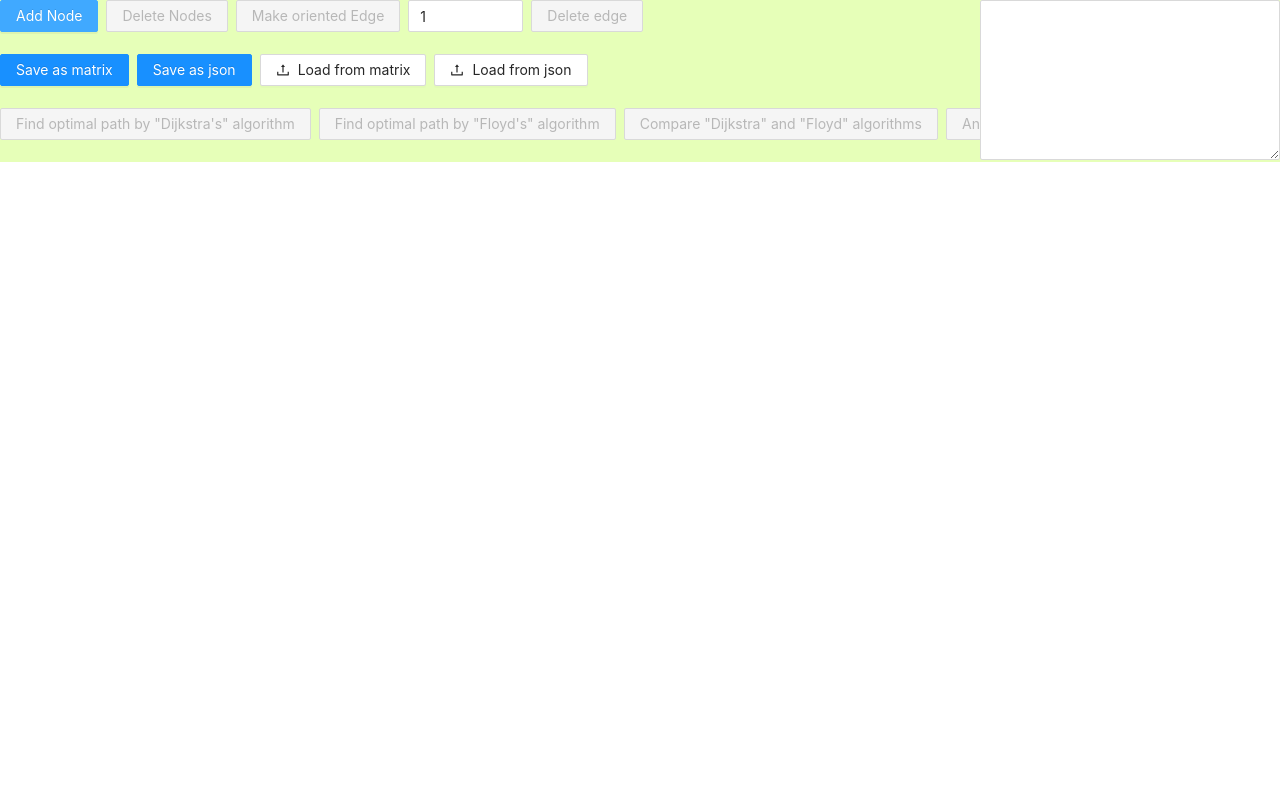
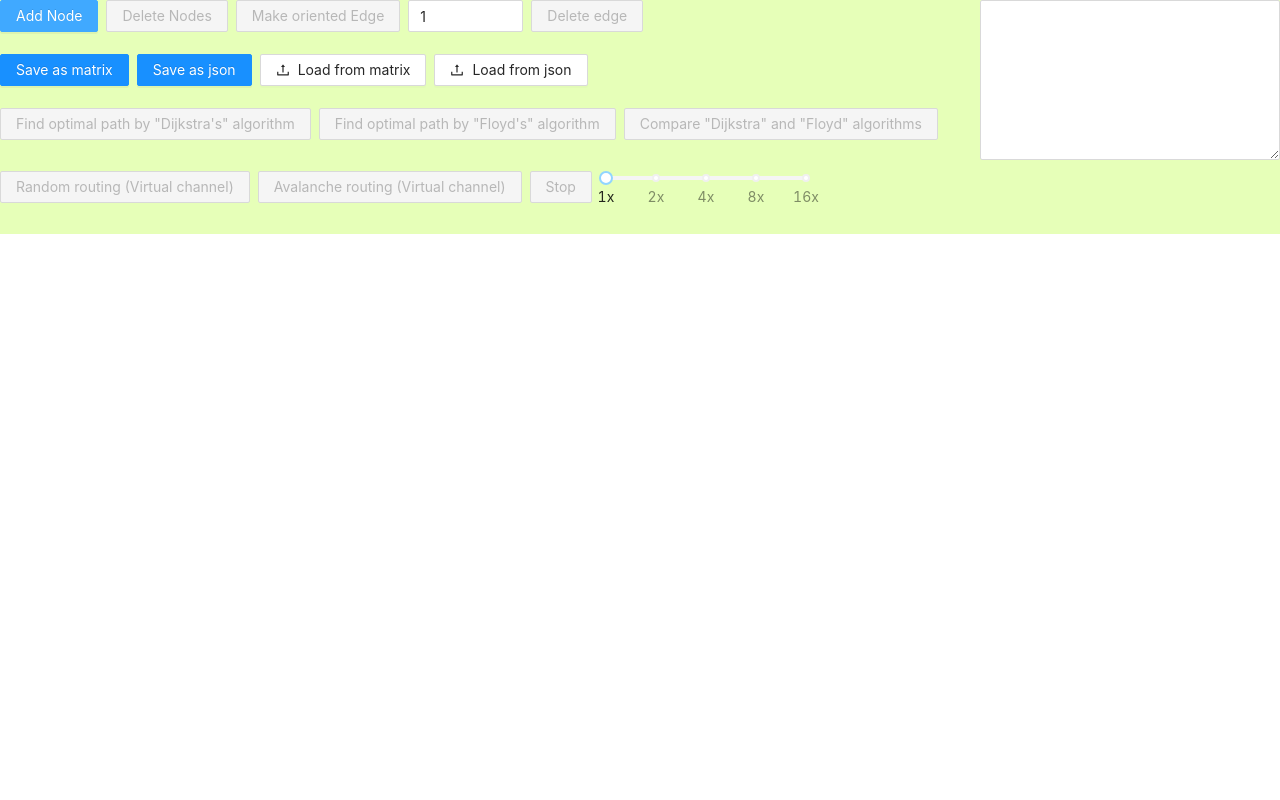
Before and after one commit to FriMay/graph-editor, a React (Create React App) app: page / in a window 1280 px wide. Shown: the top 800 px of the page. Built offline with nearby package versions, Linux system fonts and the light colour scheme.

Commit message:
Avalanche and Random routing animation added

```diff
--- a/src/App.js
+++ b/src/App.js
@@ -2,7 +2,21 @@ import './App.css';
 import ReactFlow, {ArrowHeadType} from 'react-flow-renderer';
 import {useState} from "react";
 import NodeComponent from "./domains/NodeComponent";
-import {message, notification, Button, InputNumber, Space, Upload, Input, Modal, Divider, Card, Col, Row} from 'antd';
+import {
+    message,
+    notification,
+    Button,
+    InputNumber,
+    Space,
+    Upload,
+    Input,
+    Modal,
+    Divider,
+    Card,
+    Col,
+    Row,
+    Slider
+} from 'antd';
 import 'antd/dist/antd.css';
 import {UploadOutlined} from '@ant-design/icons';
 import calculateDijkstra, {calculateAll} from "./domains/DijkstraAlgorithm";
@@ -56,11 +70,11 @@ function createEdge(edge, isOriented, isShowPath) {
     };
 }
 
-function getOutputStruct(state) {
+function getOutputStruct(state, isAnimation) {
 
     const elements = [];
 
-    let isShowPath = state.edges.find(a => a.isPath) !== undefined;
+    let isShowPath = state.edges.find(a => a.isPath) !== undefined || isAnimation;
 
     for (const i in state.nodes) {
 
@@ -77,10 +91,10 @@ function getOutputStruct(state) {
 
         if (state.nodes[i].isAnimate) {
             state.nodes[i].style = pathNodeStyle;
-        }
-
+        } else {
             if (state.nodes[i].selectedAt) {
                 state.nodes[i].style = selectedNodeStyle;
+            }
         }
 
         elements.push(state.nodes[i]);
@@ -111,62 +125,6 @@ function getOutputStruct(state) {
 
 let nextNodeId = 1;
 let userX = 0, userY = 0, userScale = 1;
-
-function getSelectNodes(state) {
-
-    const nodes = state.nodes;
-
-    const selected = [];
-
-    for (const i in nodes) {
-
-        if (nodes[i] && nodes[i].selectedAt) {
-            selected.push(nodes[i]);
-        }
-    }
-
-    selected.sort((a, b) => {
-
-        if (a.selectedAt > b.selectedAt) {
-            return 1;
-        }
-
-        return -1;
-    })
-
-    return selected;
-}
-
-function isBlock(state) {
-
-    let selected = getSelectNodes(state);
-
-    if (selected.length !== 2) {
-        return true;
-    }
-
-    for (let edge of state.edges) {
-
-        if ((edge.from === selected[0].id && edge.to === selected[1].id)
-            || (edge.from === selected[1].id && edge.to === selected[0].id)) {
-            return false;
-        }
-    }
-
-    return true;
-}
-
-function clearResults(state) {
-
-    state.edges.forEach(edge => {
-        edge.isPath = false;
-    });
-
-    for (let i in state.nodes) {
-        state.nodes[i].isPath = false;
-        state.nodes[i].isAnimate = false;
-    }
-}
 
 function getStateFromMatrix(currentState, text) {
 
@@ -281,6 +239,7 @@ function getTextPath(path) {
     return [edges, textPath];
 }
 
+let animationSpeed = 0;
 let isStop = false;
 function App() {
 
@@ -293,13 +252,71 @@ function App() {
     const [isModalVisible, setIsModalVisible] = useState(false);
     const [isAnimation, setIsAnimation] = useState(false);
 
-    const calculateByFunc = (func, markPrefix) => {
+    const getSelectNodes = () => {
+        const nodes = state.nodes;
 
-        const selectNodes = getSelectNodes(state);
+        const selected = [];
+
+        for (const i in nodes) {
+
+            if (nodes[i] && nodes[i].selectedAt) {
+                selected.push(nodes[i]);
+            }
+        }
+
+        selected.sort((a, b) => {
+
+            if (a.selectedAt > b.selectedAt) {
+                return 1;
+            }
+
+            return -1;
+        })
+
+        return selected;
+    }
+
+    const isBlock = () => {
+
+        let selected = getSelectNodes();
+
+        if (selected.length !== 2) {
+            return true;
+        }
+
+        for (let edge of state.edges) {
+
+            if ((edge.from === selected[0].id && edge.to === selected[1].id)
+                || (edge.from === selected[1].id && edge.to === selected[0].id)) {
+                return false;
+            }
+        }
+
+        return true;
+    }
+
+    const clearEdges = () => {
+        state.edges.forEach(edge => {
+            edge.isPath = false;
+        });
+    }
+
+    const clearResults = () => {
+
+        clearEdges();
+
+        for (let i in state.nodes) {
+            state.nodes[i].isPath = false;
+            state.nodes[i].isAnimate = false;
+        }
+    }
+
+    const calculateByFunc = (func, markPrefix, testCnt = 1000) => {
+
+        const selectNodes = getSelectNodes();
 
         const from = selectNodes.length > 0 ? parseInt(selectNodes[0].id) : undefined;
 
-        const testCnt = 1000;
         performance.mark(`${markPrefix}-start`)
 
         let paths;
@@ -318,11 +335,13 @@ function App() {
         return [paths, end];
     }
 
+    const updateState = newState => setState(JSON.parse(JSON.stringify(newState)));
+
     const calc = (func, markPrefix) => {
 
-        clearResults(state);
+        clearResults();
 
-        const selectNodes = getSelectNodes(state);
+        const selectNodes = getSelectNodes();
 
         const from = parseInt(selectNodes[0].id);
         const to = parseInt(selectNodes[1].id);
@@ -371,10 +390,22 @@ function App() {
             }
         })
 
-        setState(JSON.parse(JSON.stringify(state)));
+        updateState(state);
     }
 
-    const compare = () => {
+    const isPathExist = () => {
+
+        const selectNodes = getSelectNodes();
+
+        const from = parseInt(selectNodes[0].id);
+        const to = parseInt(selectNodes[1].id);
+
+        let [paths] = calculateByFunc(calculateDijkstra, "Dijkstra", 1);
+
+        return paths.find(a => a.path[0] === from && a.path[a.path.length - 1] === to && a.length);
+    }
+
+    const compareDijkstraAndFloyd = () => {
 
         let dijkstraIterator = 1;
         let floydIterator = 1;
@@ -403,8 +434,8 @@ function App() {
             </>;
     }
 
-    function sleep(ms) {
-        return new Promise(resolve => setTimeout(resolve, ms));
+    const sleep = speed => {
+        return new Promise(resolve => setTimeout(resolve, 500/Math.pow(2, speed)));
     }
 
     return (
@@ -423,7 +454,7 @@ function App() {
                                   let newState = getStateFromMatrix(state, text.target.value);
 
                                   if (newState) {
-                                      clearResults(state);
+                                      clearResults();
                                       setState(newState);
                                   }
 
@@ -442,7 +473,7 @@ function App() {
                             const nodes = state.nodes;
 
                             nodes[nextNodeId] = createNode(nextNodeId++, (-userX + (window.innerWidth / 2) - 300) / userScale, (-userY + (window.innerHeight / 2) - 200) / userScale);
-                            setState(JSON.parse(JSON.stringify(state)));
+                            updateState(state);
 
                         }}>Add Node</Button>
                         <Button
@@ -450,9 +481,9 @@ function App() {
                             disabled={getSelectNodes(state).length === 0}
                             onClick={() => {
 
-                                clearResults(state);
+                                clearResults();
 
-                                const selectNodes = getSelectNodes(state);
+                                const selectNodes = getSelectNodes();
 
                                 selectNodes.forEach(node => {
 
@@ -517,7 +548,7 @@ function App() {
                                 nextNodeId = indexes.length + 1;
 
                                 setMatrixValue(getTextFromState(state));
-                                setState(JSON.parse(JSON.stringify(state)));
+                                updateState(state);
 
                             }}>Delete Nodes</Button>
                         <Button
@@ -525,14 +556,14 @@ function App() {
                             disabled={getSelectNodes(state).length !== 2}
                             onClick={() => {
 
-                                clearResults(state);
+                                clearResults();
 
                                 if (!edgeWeigh) {
                                     message.error("Edge weigh can't be empty.");
                                     return;
                                 }
 
-                                const selectNodes = getSelectNodes(state);
+                                const selectNodes = getSelectNodes();
 
                                 const from = selectNodes[0];
                                 const to = selectNodes[1];
@@ -553,7 +584,7 @@ function App() {
                                 to.selectedAt = undefined;
 
                                 setMatrixValue(getTextFromState(state));
-                                setState(JSON.parse(JSON.stringify(state)));
+                                updateState(state);
 
                             }}>Make oriented Edge</Button>
                         <InputNumber
@@ -590,7 +621,7 @@ function App() {
                                 to.selectedAt = undefined;
 
                                 setMatrixValue(getTextFromState(state));
-                                setState(JSON.parse(JSON.stringify(state)));
+                                updateState(state);
 
                             }}>Delete edge</Button>
                     </Space>
@@ -600,7 +631,7 @@ function App() {
                             type="primary"
                             onClick={() => {
 
-                                clearResults(state);
+                                clearResults();
 
                                 let text = getTextFromState(state);
 
@@ -701,70 +732,203 @@ function App() {
                                 setIsModalVisible(true);
 
                             }}>Compare "Dijkstra" and "Floyd" algorithms</Button>
+                        <Modal title="Comparison"
+                               visible={isModalVisible}
+                               onOk={() => setIsModalVisible(false)}
+                               width={1100}
+                               onCancel={() => setIsModalVisible(false)}>
+                            {(getSelectNodes(state).length === 0 && state.edges.length !== 0) && isModalVisible ? compareDijkstraAndFloyd() : <></>}
+                        </Modal>
+                    </Space>
+                    <br/><br/>
+                    <Space>
                         <Button
                             type="primary"
-                            disabled={getSelectNodes(state).length !== 1 || isAnimation}
+                            disabled={getSelectNodes(state).length !== 2 || isAnimation || !isPathExist()}
                             onClick={async () => {
 
                                 setIsAnimation(true);
 
-                                getSelectNodes(state)[0].selectedAt = undefined;
+                                let [sourceNode, targetNode] = getSelectNodes();
 
-                                clearResults(state);
+                                clearResults();
 
-                                setState(JSON.parse(JSON.stringify(state)));
+                                updateState(state);
 
-                                do {
-                                    for (let i in state.nodes) {
+                                let nextNode = sourceNode;
+                                let prevRandomEdge = undefined;
+                                let i = 0;
+                                while (nextNode.id !== targetNode.id) {
 
                                     if (isStop) {
                                         break;
                                     }
 
-                                        await sleep(300);
+                                    if (prevRandomEdge) {
+                                        prevRandomEdge.isPath = false;
+                                    }
 
-                                        state.nodes[i].isAnimate = true;
-                                        setState(JSON.parse(JSON.stringify(state)));
+                                    nextNode.isAnimate = true;
+                                    updateState(state);
 
-                                        if (isStop) {
+                                    await sleep(animationSpeed);
+
+                                    let edges = state.edges.filter(a => a.from === nextNode.id);
+
+                                    if (!edges || edges.length === 0) {
+                                        message.error(`Edges from node ${nextNode.id} not found.`);
                                         break;
                                     }
 
-                                        await sleep(300);
+                                    prevRandomEdge = edges[Math.floor(Math.random() * edges.length)];
 
-                                        state.nodes[i].isAnimate = false;
+                                    prevRandomEdge.isPath = true;
 
-                                        setState(JSON.parse(JSON.stringify(state)));
+                                    updateState(state);
+
+                                    await sleep(animationSpeed);
+
+                                    nextNode.isAnimate = false;
+
+                                    nextNode = state.nodes[prevRandomEdge.to];
+
+                                    i++;
                                 }
-                                } while (!isStop);
+
+                                if (nextNode.id === targetNode.id) {
+                                    notification.open(
+                                        {
+                                            message: `Package delivered from ${sourceNode.id} node to ${targetNode.id} node.`,
+                                            description: `Step count: ${i}`,
+                                            placement: 'bottomRight',
+                                            duration: 1000000
+                                        }
+                                    )
+                                }
 
                                 isStop = false;
                                 setIsAnimation(false);
 
                                 clearResults(state);
 
-                                setState(JSON.parse(JSON.stringify(state)));
+                                updateState(state);
 
-                            }}>Animate</Button>
+                            }}>Random routing (Virtual channel)</Button>
+                        <Button
+                            type="primary"
+                            disabled={getSelectNodes(state).length !== 2 || isAnimation || !isPathExist()}
+                            onClick={async () => {
+
+                                setIsAnimation(true);
+
+                                let [sourceNode, targetNode] = getSelectNodes();
+
+                                let isAnswerFound = false;
+                                let nextNodes = [{prevNode: undefined, currentNode: sourceNode}];
+                                let i = -1;
+                                while (true) {
+
+                                    i += nextNodes.length;
+
+                                    clearResults();
+
+                                    if (isStop) {
+                                        break;
+                                    }
+
+                                    if (nextNodes.find(a => a.currentNode.id === targetNode.id)) {
+                                        isAnswerFound = true;
+                                        break;
+                                    }
+
+                                    nextNodes.forEach(nextNode => {
+                                        nextNode.currentNode.isAnimate = true;
+                                    });
+
+                                    updateState(state);
+
+                                    await sleep(animationSpeed);
+
+                                    let newNextNodes = [];
+
+                                    nextNodes
+                                        .forEach(nextNode => {
+
+                                            let currentNode = nextNode.currentNode;
+
+                                            state.edges
+                                                .filter(node => {
+
+                                                    let isCurrent = node.from === currentNode.id;
+
+                                                    if (nextNode.prevNode) {
+                                                        return isCurrent && nextNode.prevNode.id !== node.to;
+                                                    }
+
+                                                    return isCurrent;
+                                                })
+                                                .forEach(edge => {
+
+                                                    edge.isPath = true;
+
+                                                    newNextNodes.push(
+                                                        {prevNode: currentNode, currentNode: state.nodes[edge.to]}
+                                                    );
+                                                });
+                                        })
+
+                                    nextNodes = newNextNodes;
+
+                                    updateState(state);
+
+                                    await sleep(animationSpeed);
+                                }
+
+                                if (isAnswerFound) {
+                                    notification.open(
+                                        {
+                                            message: `Package delivered from ${sourceNode.id} node to ${targetNode.id} node.`,
+                                            description: `Step count: ${i}`,
+                                            placement: 'bottomRight',
+                                            duration: 1000000
+                                        }
+                                    )
+                                }
+
+                                isStop = false;
+                                setIsAnimation(false);
+
+                                clearResults();
+
+                                updateState(state);
+
+                            }}>Avalanche routing (Virtual channel)</Button>
                         <Button
                             type="primary"
                             disabled={!isAnimation}
                             onClick={() => {
                                 isStop = true;
                             }}>Stop</Button>
-                        <Modal title="Comparison"
-                               visible={isModalVisible}
-                               onOk={() => setIsModalVisible(false)}
-                               width={1100}
-                               onCancel={() => setIsModalVisible(false)}>
-                            {(getSelectNodes(state).length === 0 && state.edges.length !== 0) && isModalVisible ? compare() : <></>}
-                        </Modal>
+                        <Slider
+                            marks={{
+                                0: "1x",
+                                1: "2x",
+                                2: "4x",
+                                3: "8x",
+                                4: "16x"
+                            }}
+                            min={0}
+                            max={4}
+                            tipFormatter={null}
+                            defaultValue={animationSpeed}
+                            onChange={(value) => animationSpeed = value}
+                            style={{width: "200px"}} />
                     </Space>
                     <br/><br/>
                 </div>
 
                 <ReactFlow
-                    elements={getOutputStruct(state)}
+                    elements={getOutputStruct(state, isAnimation)}
                     edgeTypes={{default: CustomEdge}}
                     nodeTypes={{special: NodeComponent}}
                     onNodeDrag={(e, node) => {
@@ -794,7 +958,7 @@ function App() {
                                 elem.selectedAt = Date.now();
                             }
 
-                            setState(JSON.parse(JSON.stringify(state)));
+                            updateState(state);
                         }
                     }}
                     onMove={e => {
```
Lines whose indentation alone changed are shown as unchanged.
